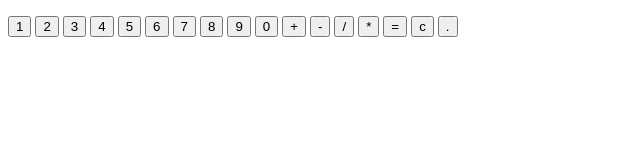
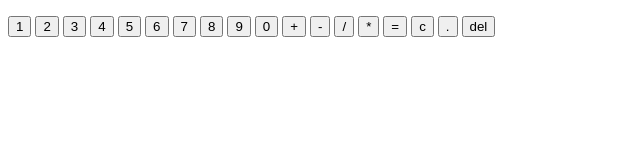
Before and after one commit to the-blockman/calculator, a plain HTML site: page index.html in a window 1280 px wide. Shown: the full height of the page, 0-640 px from the left. Drawn offline with Linux system fonts and the light colour scheme.

Commit message:
Add delete button to calculator interface in index.html

```diff
--- a/index.html
+++ b/index.html
@@ -25,6 +25,7 @@
     <button>=</button>
     <button>c</button>
     <button>.</button>
+    <button>del</button>
     <script src="calculator.js"></script>
   </body>
 </html>
```
